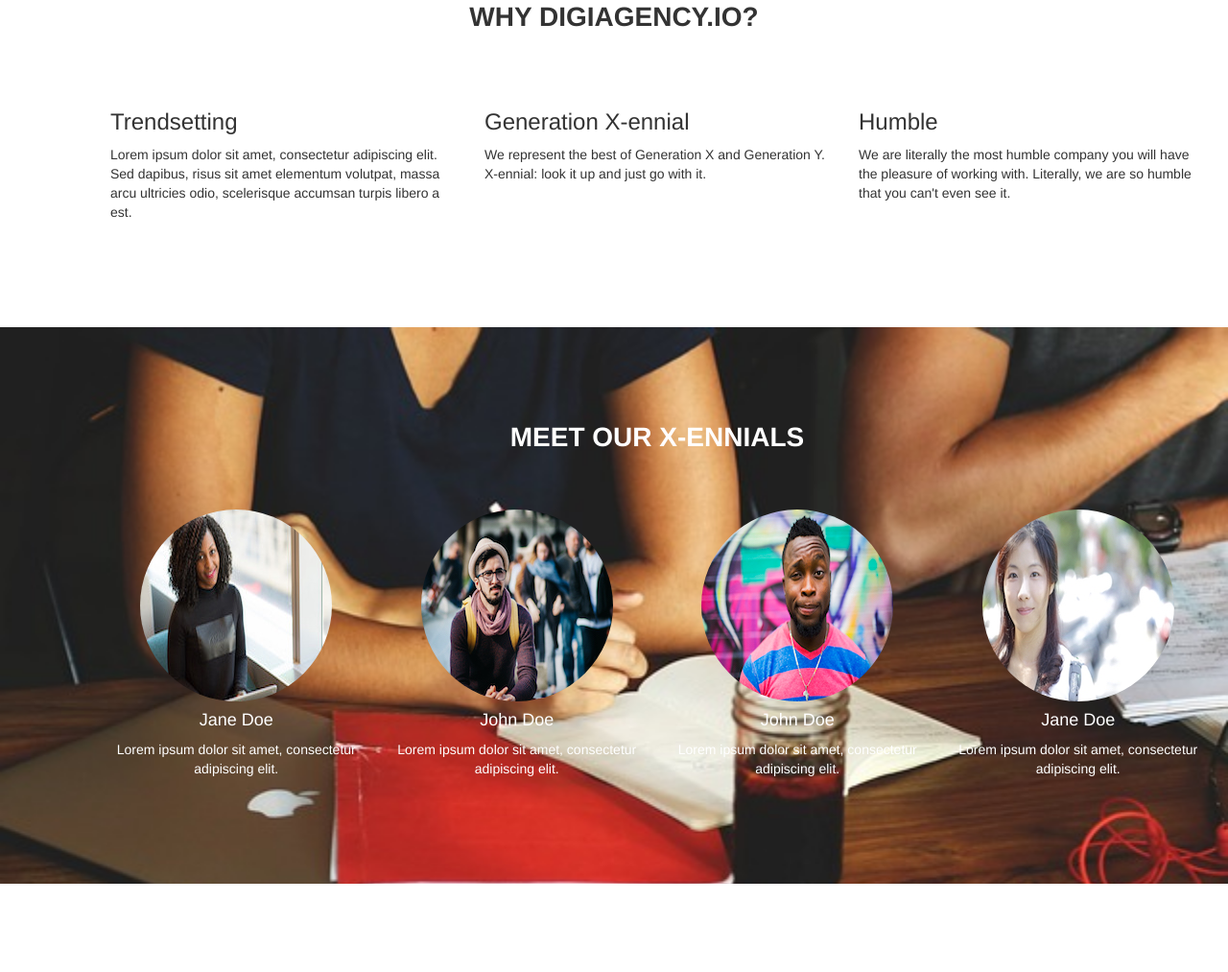
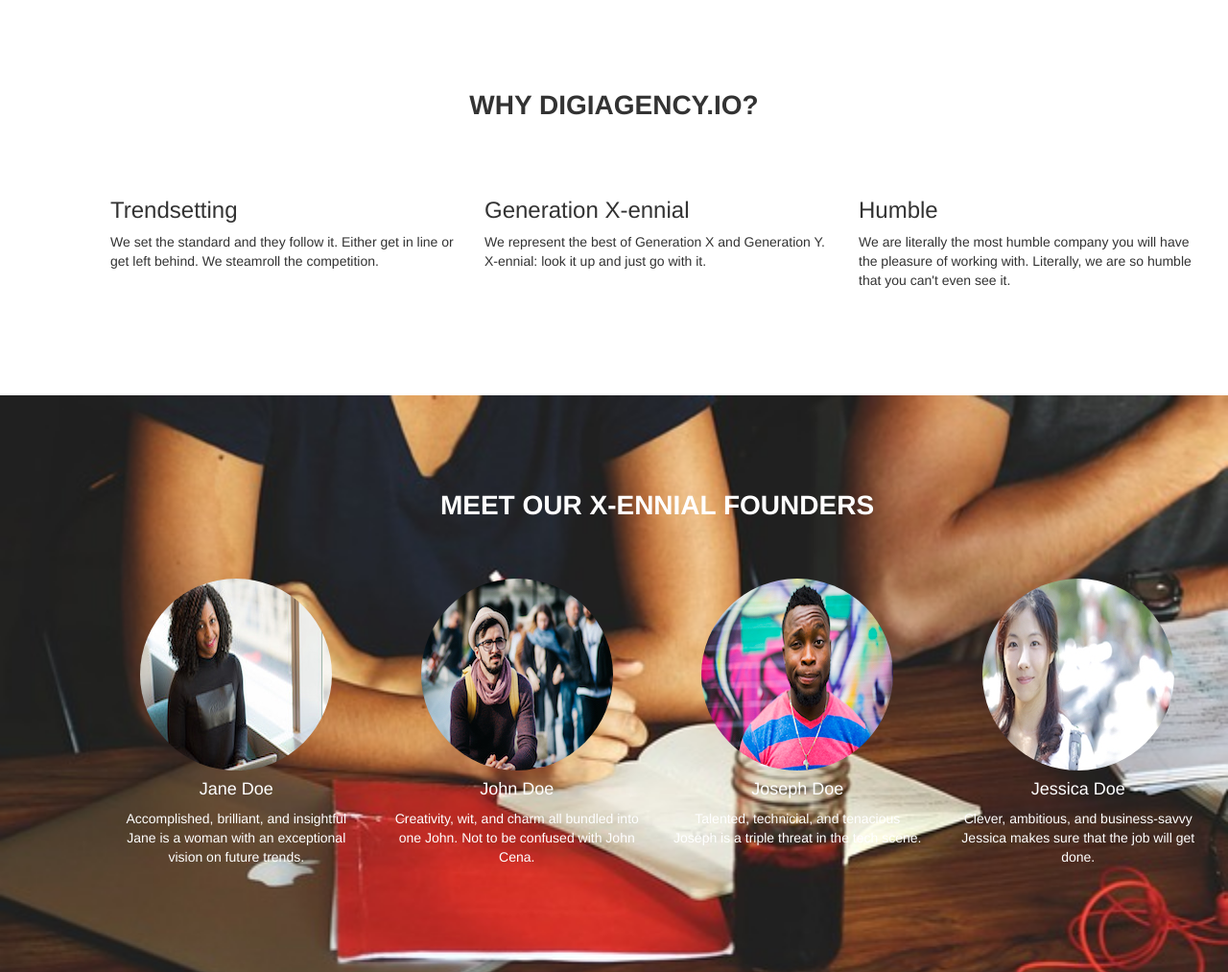
Before and after one commit to ccorcino24/digiAgency, a website: page index.html in a window 1280 px wide. Shown: the part 1226-2239 px from the top of the page at 96% size. Drawn offline with nearby package versions, Linux system fonts and the light colour scheme.

Commit message:
project complete

```diff
--- a/index.html
+++ b/index.html
@@ -42,7 +42,7 @@
 
       <div class="cover-text">
         <h1>You've seen us on Bloomberg.</h1>
-        <p class="lead">We're that groundbreaking new digital agency everyone and your mama has been talking about.<br> Yes, we said "your mama". Ask her about us &#9786;</p>
+        <p class="lead">We're that ground-breaking new digital agency everyone and your mama has been talking about.<br> Yes, we said "your mama". Ask her about us &#9786;</p>
         <a href="#why-us" role="button" class="btn btn-danger btn-lg"> Let's get started, shall we? </a>
       </div>
     </div>
@@ -50,7 +50,7 @@
     <section class="testimonial">
     	<div class="container">
     		<blockquote>
-    			&ldquo; I never realized... &rdquo;
+    			&ldquo; I never realized how much business I was missing out on without the proper marketing and branding but then DigiAgency.io came into my life and now I see the light! &rdquo;
     			<cite>&mdash; Happy Client</cite>
     		</blockquote>
     	</div>
@@ -62,7 +62,7 @@
     		<div class="row">
     			<div class="col-sm-4">
     				<h3>Trendsetting</h3>
-    				<p>Lorem ipsum dolor sit amet, consectetur adipiscing elit. Sed dapibus, risus sit amet elementum volutpat, massa arcu ultricies odio, scelerisque accumsan turpis libero a est. </p>
+    				<p>We set the standard and they follow it. Either get in line or get left behind. We steamroll the competition.</p>
     			</div>
     			<div class="col-sm-4">
     				<h3>Generation X-ennial</h3>
@@ -78,27 +78,27 @@
 
     <section id="team">
     	<div class="container">
-    		<h2>Meet Our X-ennials</h2>
+    		<h2>Meet Our X-ennial Founders</h2>
     		<div class="row">
     			<div class="col-sm-3">
     				<img src='img/woman1.jpg' alt="lady's face" class="img-circle">
     				<h4>Jane Doe</h4>
-    				<p>Lorem ipsum dolor sit amet, consectetur adipiscing elit.</p>
+    				<p>Accomplished, brilliant, and insightful Jane is a woman with an exceptional vision on future trends.</p>
     			</div>
     			<div class="col-sm-3">
     				<img src='img/man2.jpeg' alt="guy's face" class="img-circle">
     				<h4>John Doe</h4>
-    				<p>Lorem ipsum dolor sit amet, consectetur adipiscing elit.</p>
+    				<p>Creativity, wit, and charm all bundled into one John. Not to be confused with John Cena.</p>
     			</div>
     			<div class="col-sm-3">
     				<img src='img/man1.jpeg' alt="guy's face" class="img-circle">
-    				<h4>John Doe</h4>
-    				<p>Lorem ipsum dolor sit amet, consectetur adipiscing elit.</p>
+    				<h4>Joseph Doe</h4>
+    				<p>Talented, technicial, and tenacious Joseph is a triple threat in the tech scene.</p>
     			</div>
     			<div class="col-sm-3">
     				<img src='img/woman2.jpeg' alt="lady's face" class="img-circle">
-    				<h4>Jane Doe</h4>
-    				<p>Lorem ipsum dolor sit amet, consectetur adipiscing elit.</p>
+    				<h4>Jessica Doe</h4>
+    				<p>Clever, ambitious, and business-savvy Jessica makes sure that the job will get done. </p>
     			</div>
     		</div>
     	</div>
```
Also changed, not shown: img/group3.jpg (deleted), img/home-office.jpg (deleted), img/python-work.jpg (deleted), 1 other file.
